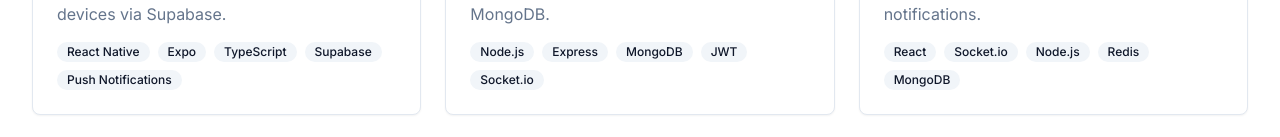
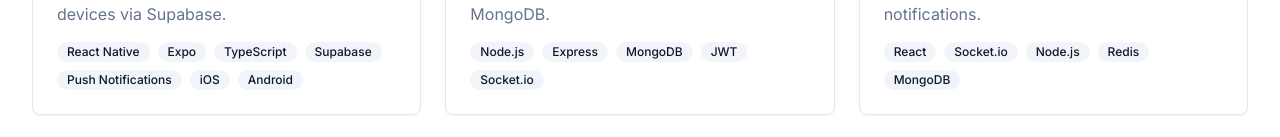
Before and after one commit to Ronnie434/Portfolio-2.0, a Next.js app: page /projects in a window 1280 px wide. Shown: the part 846-983 px from the top of the page. Built offline with nearby package versions, Linux system fonts and the light colour scheme; no server answers.

Commit message:
feat: Add iOS and Android to Subscribely project tech
Co-authored-by: p.ronak0000 <p.ronak0000@gmail.com>

```diff
--- a/components/sections/ProjectsGrid.tsx
+++ b/components/sections/ProjectsGrid.tsx
@@ -39,7 +39,7 @@ const projects: Project[] = [
       id: "9",
       title: "Subscribely",
       description: "Smart Subscription Tracker with monthly summaries, renewal reminders, analytics dashboard, and synchronized data across devices via Supabase.",
-      tech: ["React Native", "Expo", "TypeScript", "Supabase", "Push Notifications"],
+      tech: ["React Native", "Expo", "TypeScript", "Supabase", "Push Notifications", "iOS", "Android"],
       github: "https://github.com/Ronnie434/subscribely",
       featured: true
     },
```
